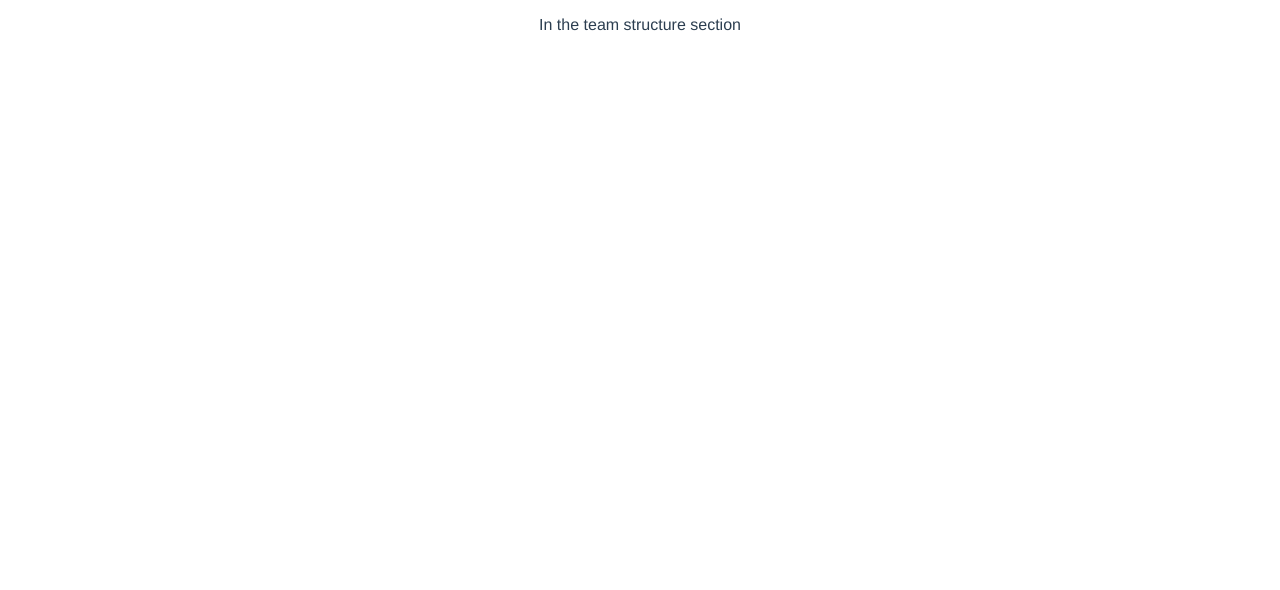
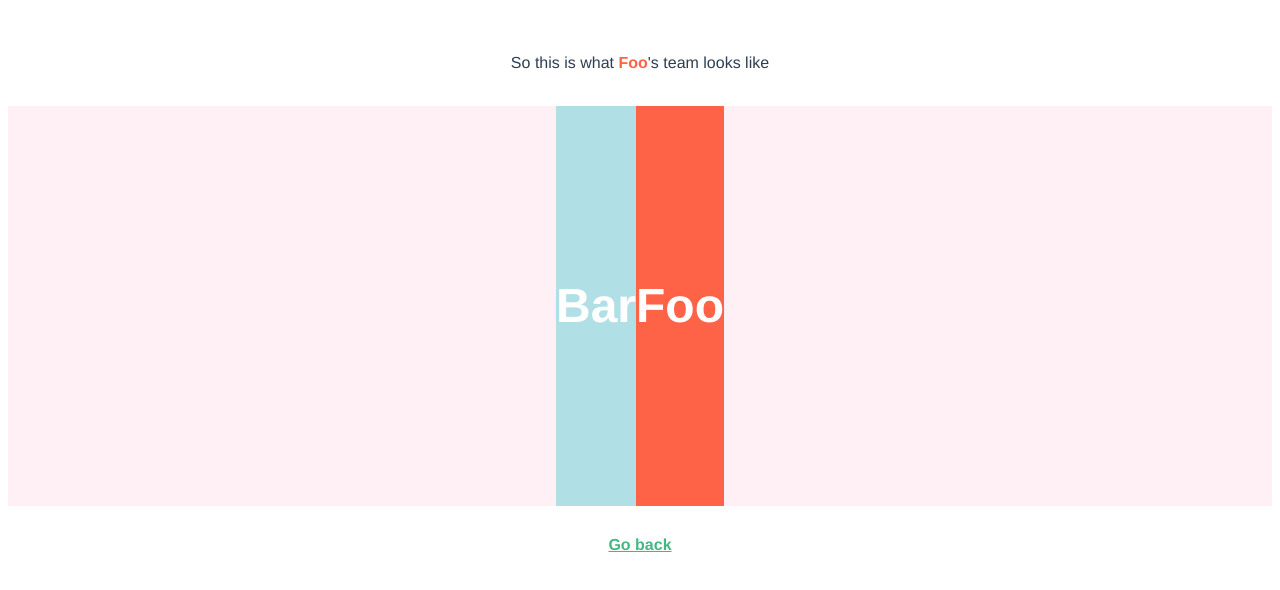
Before and after one commit to TaufeqRazakh/Agile-look-from-above, a Vue app: page /#/Team in a window 1280 px wide. Shown: the top 590 px of the page. Built offline with nearby package versions, Linux system fonts and the light colour scheme.

Commit message:
implemented stores and got commincation between components working

```diff
--- a/src/components/AgileCoach.vue
+++ /dev/null
@@ -1,6 +0,0 @@
-<script lang="ts">
-import Vue from 'vue'
-export default Vue.extend({
-    props: [ 'agile-coach-name' ]
-})
-</script>
--- a/src/components/TribeLead.vue
+++ /dev/null
@@ -1,6 +0,0 @@
-<script lang="ts">
-import Vue from 'vue'
-export default Vue.extend({
-    props: [ 'tribe-lead-name' ]
-})
-</script>
--- a/src/router.ts
+++ b/src/router.ts
@@ -8,7 +8,7 @@ export default new Router({
     {
       path: '/',
       name: 'Home',
-      component: () =>import('./components/Ready.vue'),
+      component: () =>import('./views/Ready.vue'),
     },
     {
       path: '/InputStage1',
@@ -24,6 +24,6 @@ export default new Router({
       path: '/Specifications',
       name: 'TribesSquadsChapters',
       component: () => import ('./views/Test.vue'),
-    },
+    }
   ],
 });
--- a/src/store.ts
+++ b/src/store.ts
@@ -1,3 +1,4 @@
+//use camelCase here
 import Vue from 'vue';
 import Vuex from 'vuex';
 
@@ -5,10 +6,16 @@ Vue.use(Vuex);
 
 export default new Vuex.Store({
   state: {
-
+    agileCoachName : 'Foo',
+    tribeLeadName : 'Bar',
   },
   mutations: {
-
+    addAgileCoachName(state, name) {
+      state.agileCoachName = name;
+    },
+    addTribeLeadName(state, name) {
+      state.tribeLeadName = name;
+    },
   },
   actions: {
 
--- a/src/views/CoachAndLead.vue
+++ b/src/views/CoachAndLead.vue
@@ -1,15 +1,13 @@
 <template>
     <div id="inputs">
         <h2>Who is the Agile coach?</h2>
-        <p>(hint: This is someone who is responsible for creating your team)</p>
-        <input v-model="AgileCoachName">
-        <agile-coach :agile-coach-name = "AgileCoachName"></agile-coach>
-        <p>{{AgileCoachName}}</p>
+        <p v-if="AgileCoachName === 'Foo' || AgileCoachName === ''">(hint: This is someone who is responsible for creating your team)</p>
+        <p v-else>{{AgileCoachName}}</p>
+        <input v-model.trim="AgileCoachName" @input="InputCoachName">
         <h2>Who is the tribe leader?</h2>
-        <p>(hint: This is someone who is responsible for the value your team creates)</p>
-        <input v-model="TribeLeadName">
-        <tribe-lead :tribe-lead-name="TribeLeadName"></tribe-lead>
-        <p>{{TribeLeadName}}</p>
+        <p v-if="TribeLeadName === 'Bar' || TribeLeadName === ''">(hint: This is someone who is responsible for the value your team creates)</p>
+        <p v-else>{{TribeLeadName}}</p>
+        <input v-model.trim="TribeLeadName" @input="InputLeadName">
         <div id = "nav">
             <router-link to="/Team">Team Structure</router-link> |
             <router-link to="/Specifications">Specify More</router-link>
@@ -19,19 +17,22 @@
 
 <script lang="ts">
 import Vue from 'vue';
-import TribeLead from '../components/TribeLead.vue';
-import AgileCoach from '../components/AgileCoach.vue';
 export default Vue.extend({
-    components: {
-        'tribe-lead': TribeLead,
-        'agile-coach': AgileCoach,
-    },
     data () {
         return {
-            AgileCoachName: 'Foo',
-            TribeLeadName: 'Bar',
+            AgileCoachName: this.$store.state.agileCoachName,
+            TribeLeadName: this.$store.state.tribeLeadName,
             Dummy: 'dumbdumb',
         }
+    },
+    methods: {
+        InputCoachName: function(event: any) {
+            this.$store.commit('addAgileCoachName', event.target.value);
+        },
+        InputLeadName: function(event: any) {
+            this.$store.commit('addTribeLeadName', event.target.value);
+        }
+
     }
 })
 </script>
--- a/src/components/Ready.vue
+++ b/src/views/Ready.vue
@@ -41,6 +41,7 @@ export default Vue.extend({
   -moz-osx-font-smoothing: grayscale;
   text-align: center;
   color: #2c3e50;
+  padding-block-start: 30px;
 }
 #greeting h1{
 	color: #42b983;
--- a/src/views/TeamStructure.vue
+++ b/src/views/TeamStructure.vue
@@ -1,15 +1,19 @@
 <template>
-    <div>
-        <p>In the team structure section </p>
-        <span>{{name1}}</span>
-        <span>{{name2}}</span>
+    <div id = "structure">
+        <p>So this is what <span>{{Coach}}</span>'s team looks like</p>
+        <br>
+        <div class="container">
+            <div class = "tribe">{{Tribe}}</div>
+            <div class= "coach">{{Coach}}</div>
+        </div>
+        <div id = "nav">
+            <router-link to="/InputStage1">Go back</router-link>
+        </div>
     </div>
 </template>
 
 <script lang="ts">
 import Vue from 'vue';
-import AgileCoach from '../components/AgileCoach.vue';
-import TribeLead from '../components/TribeLead.vue';
 export default Vue.extend({
     data() {
         return {
@@ -17,8 +21,68 @@ export default Vue.extend({
             name2: '',
         }
     },
-    components: {
-        AgileCoach, TribeLead
+    computed: {
+        Tribe: function () {
+            return this.$store.state.tribeLeadName;
+        },
+        Coach: function () {
+            return this.$store.state.agileCoachName;
+        },
+
     }
 })
 </script>
+
+<style scoped>
+.container {
+    margin: auto;
+    list-style: none;
+    display: flex;
+    justify-content: center;
+    flex-direction: row;
+    background-color:lavenderblush;
+}
+.coach {
+    background: tomato;
+    width: auto;
+    height: 400px;
+    margin-top: 0px;
+
+    line-height:400px;
+    color: white;
+    font-weight: bold;
+    font-size: 3em;
+    text-align: center;
+}
+.tribe {
+    background-color:powderblue;
+    width: auto;
+    height: 400px;
+    margin-top: 0px;
+
+    line-height:400px;
+    color: white;
+    font-weight: bold;
+    font-size: 3em;
+    text-align: center;
+}
+#structure {
+  font-family: 'Avenir', Helvetica, Arial, sans-serif;
+  -webkit-font-smoothing: antialiased;
+  -moz-osx-font-smoothing: grayscale;
+  text-align: center;
+  color: #2c3e50;
+  padding-block-start: 30px;
+}
+#structure a {
+  font-weight: bold;
+  color: #42b983;
+}
+#structure span{
+    font-weight: bold;
+    color:tomato;
+}
+#nav {
+    padding: 30px;
+}
+</style>
```
